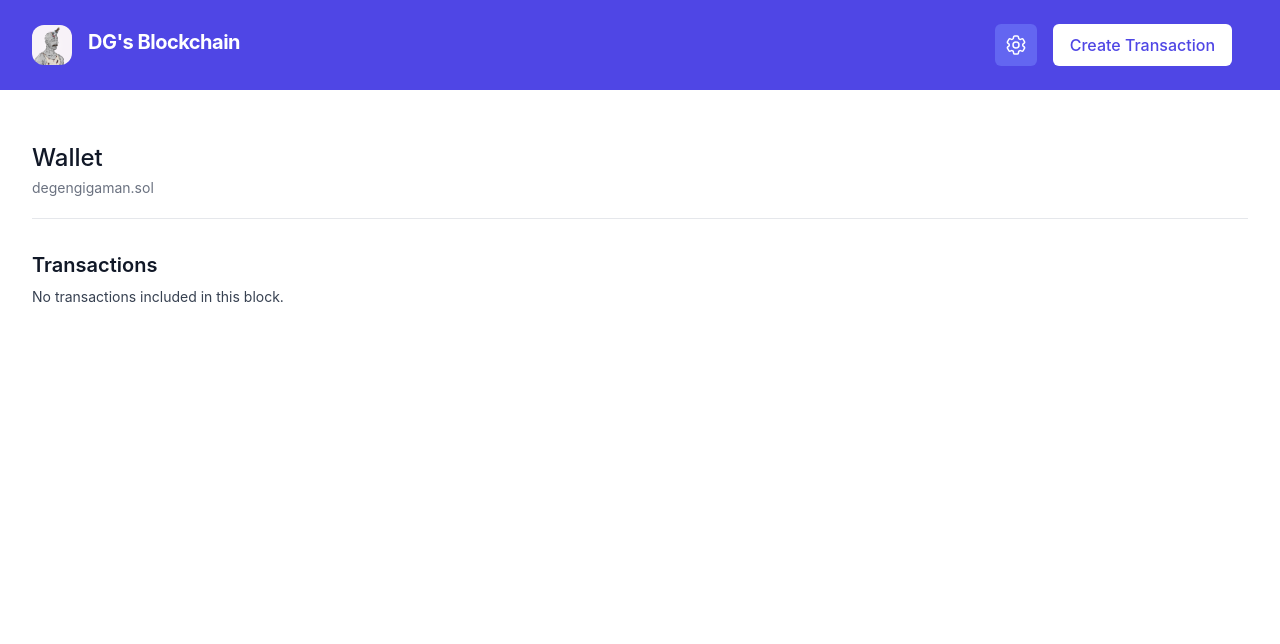
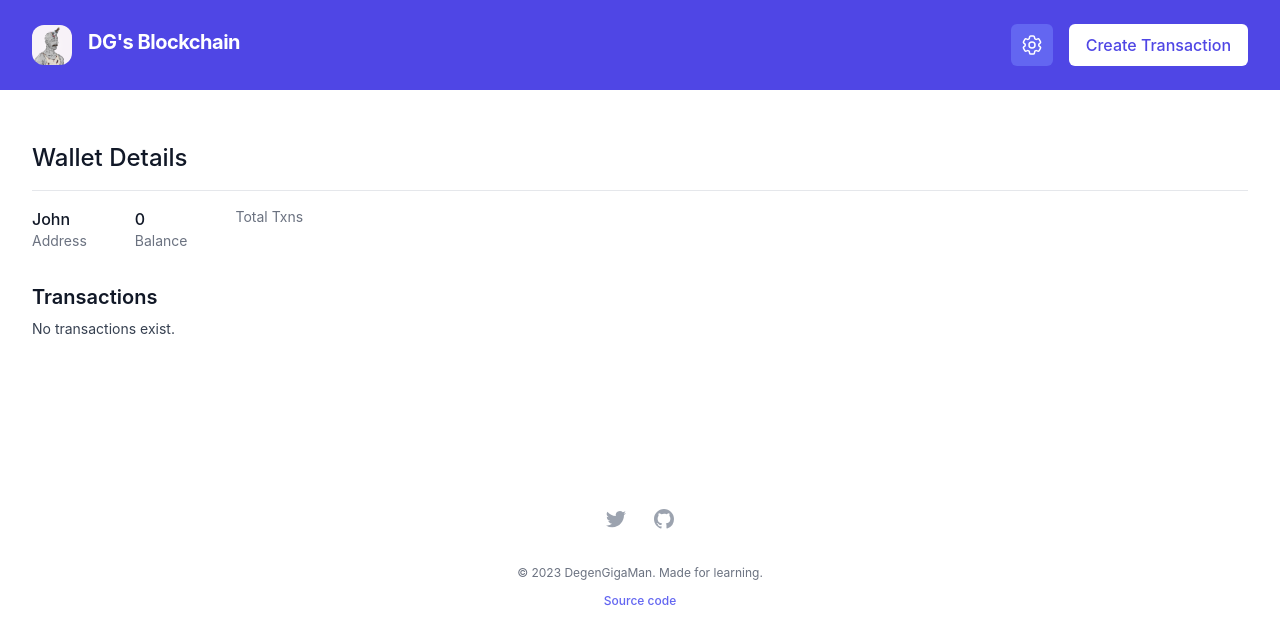
Before and after one commit to DegenGigaMan/blockchain-explorer, a React (Create React App) app: page /wallet/John in a window 1280 px wide. Shown: the top 644 px of the page. Built offline with nearby package versions, Linux system fonts and the light colour scheme.

Commit message:
wallet details page + footer

```diff
--- a/src/blockchain.js
+++ b/src/blockchain.js
@@ -5,8 +5,8 @@
 //  checking if user has enough funds to make a transaction
 
 const SHA256 = require("crypto-js/sha256");
-const EC = require('elliptic').ec;
-const ec = new EC('secp256k1');
+const EC = require("elliptic").ec;
+const ec = new EC("secp256k1");
 
 //a transaction stores to and from address and the amount send
 //to stop anyone from creating txns from addresses that arent theirs,
@@ -37,14 +37,14 @@
 
   //this method is going to verify if the txn has been correctly signed
   isValid() {
-    if(this.fromAddress === null) return true;
+    if (this.fromAddress === null) return true;
 
-    if(!this.signature || this.signature.length === 0) {
-      throw new Error('No signature in this transaction');
+    if (!this.signature || this.signature.length === 0) {
+      throw new Error("No signature in this transaction");
     }
 
     //verify that the sig was signed by the correct key
-    const publicKey = ec.keyFromPublic(this.fromAddress, 'hex');
+    const publicKey = ec.keyFromPublic(this.fromAddress, "hex");
     return publicKey.verify(this.calculateHash(), this.signature);
   }
 }
@@ -84,9 +84,9 @@
   }
 
   //verify txns in the block
-  hasValidTransactions(){
-    for(const tx of this.transactions){
-      if(!tx.isValid()){
+  hasValidTransactions() {
+    for (const tx of this.transactions) {
+      if (!tx.isValid()) {
         return false;
       }
     }
@@ -130,21 +130,20 @@
     console.log("Block successfully mined!");
     this.chain.push(block);
     this.pendingTransactions = [
-      new Transaction('System', miningRewardAddress, this.miningReward),
+      new Transaction("System", miningRewardAddress, this.miningReward),
     ];
   }
 
   //receives a txn and adds it to the pending txns array
   addTransaction(transaction) {
-
     //check if from and to addresses were provided
-    if(!transaction.fromAddress || !transaction.toAddress){
-      throw new Error('Transaction must include from and to address.');
+    if (!transaction.fromAddress || !transaction.toAddress) {
+      throw new Error("Transaction must include from and to address.");
     }
 
     //check if txn is valid
-    if(!transaction.isValid()){
-      throw new Error('Cannot add invalid transaction to chain.')
+    if (!transaction.isValid()) {
+      throw new Error("Cannot add invalid transaction to chain.");
     }
 
     this.pendingTransactions.push(transaction);
@@ -155,18 +154,21 @@
   //  the txn is just stored on the blockchain, checking your balance means going through all the txns that involve an address and calculate it
   getAddressBalance(address) {
     let balance = 0;
-
+    let transactions = [];
     for (const block of this.chain) {
       for (const txn of block.transactions) {
         if (txn.toAddress === address) {
           balance += txn.amount;
+          transactions.push(txn);
         }
         if (txn.fromAddress === address) {
           balance -= txn.amount;
+          transactions.push(txn);
         }
       }
     }
-    return balance;
+    const walletDetails = { balance: balance, transactions: transactions };
+    return walletDetails;
   }
 
   // returns false if the chain had its data changed. Blocks on the chain are meant to be immutable.
@@ -175,7 +177,7 @@
       const currentBlock = this.chain[i];
       const previousBlock = this.chain[i - 1];
 
-      if(!currentBlock.hasValidTransactions()){
+      if (!currentBlock.hasValidTransactions()) {
         return false;
       }
       if (currentBlock.hash !== currentBlock.calculateHash()) {
--- a/src/components/BlockViewer/Transactions/Transactions.js
+++ b/src/components/BlockViewer/Transactions/Transactions.js
@@ -7,7 +7,7 @@
         <div className="sm:flex-auto">
           <h1 className="text-xl font-semibold text-gray-900">Transactions</h1>
           <p className="mt-2 text-sm text-gray-700">
-            No transactions included in this block.
+            No transactions exist.
           </p>
         </div>
       </div>
@@ -24,7 +24,7 @@
               Transactions
             </h1>
             <p className="mt-2 text-sm text-gray-700">
-              All transactions included in this block.
+              All transactions included.
             </p>
           </div>
         </div>
--- /dev/null
+++ b/src/components/Layout/Footer/Footer.js
@@ -0,0 +1,51 @@
+const navigation = [
+  {
+    name: 'Twitter',
+    href: 'https://twitter.com/DegenGigaMan',
+    target: '_blank',
+    icon: (props) => (
+      <svg fill="currentColor" viewBox="0 0 24 24" {...props}>
+        <path d="M8.29 20.251c7.547 0 11.675-6.253 11.675-11.675 0-.178 0-.355-.012-.53A8.348 8.348 0 0022 5.92a8.19 8.19 0 01-2.357.646 4.118 4.118 0 001.804-2.27 8.224 8.224 0 01-2.605.996 4.107 4.107 0 00-6.993 3.743 11.65 11.65 0 01-8.457-4.287 4.106 4.106 0 001.27 5.477A4.072 4.072 0 012.8 9.713v.052a4.105 4.105 0 003.292 4.022 4.095 4.095 0 01-1.853.07 4.108 4.108 0 003.834 2.85A8.233 8.233 0 012 18.407a11.616 11.616 0 006.29 1.84" />
+      </svg>
+    ),
+  },
+  {
+    name: 'GitHub',
+    href: 'https://github.com/DegenGigaMan/',
+    target: '_blank',
+    icon: (props) => (
+      <svg fill="currentColor" viewBox="0 0 24 24" {...props}>
+        <path
+          fillRule="evenodd"
+          d="M12 2C6.477 2 2 6.484 2 12.017c0 4.425 2.865 8.18 6.839 9.504.5.092.682-.217.682-.483 0-.237-.008-.868-.013-1.703-2.782.605-3.369-1.343-3.369-1.343-.454-1.158-1.11-1.466-1.11-1.466-.908-.62.069-.608.069-.608 1.003.07 1.531 1.032 1.531 1.032.892 1.53 2.341 1.088 2.91.832.092-.647.35-1.088.636-1.338-2.22-.253-4.555-1.113-4.555-4.951 0-1.093.39-1.988 1.029-2.688-.103-.253-.446-1.272.098-2.65 0 0 .84-.27 2.75 1.026A9.564 9.564 0 0112 6.844c.85.004 1.705.115 2.504.337 1.909-1.296 2.747-1.027 2.747-1.027.546 1.379.202 2.398.1 2.651.64.7 1.028 1.595 1.028 2.688 0 3.848-2.339 4.695-4.566 4.943.359.309.678.92.678 1.855 0 1.338-.012 2.419-.012 2.747 0 .268.18.58.688.482A10.019 10.019 0 0022 12.017C22 6.484 17.522 2 12 2z"
+          clipRule="evenodd"
+        />
+      </svg>
+    ),
+  },
+]
+
+const Footer = () => {
+  return (
+    <footer className="bg-white">
+      <div className="mx-auto max-w-7xl py-20 px-6  lg:px-8">
+        <div className="flex justify-center space-x-6 md:order-2">
+          {navigation.map((item) => (
+            <a key={item.name} target={item.target} href={item.href} className="text-gray-400 hover:text-gray-500">
+              <span className="sr-only">{item.name}</span>
+              <item.icon className="h-6 w-6" aria-hidden="true" />
+            </a>
+          ))}
+        </div>
+        <div className="mt-8 md:order-1">
+          <p className="text-center text-xs leading-5 text-gray-500">
+            &copy; 2023 DegenGigaMan. Made for learning.
+          </p>
+          <a target='_blank' rel="noreferrer" href='https://github.com/DegenGigaMan/blockchain-explorer'><p className="mt-2 text-center text-xs leading-5 font-medium text-indigo-500">Source code</p></a>
+        </div>
+      </div>
+    </footer>
+  )
+}
+
+export default Footer;
--- a/src/components/Layout/Header/Header.js
+++ b/src/components/Layout/Header/Header.js
@@ -14,7 +14,7 @@
         aria-label="Top"
       >
         <div className="flex w-full items-center justify-between border-b border-indigo-500 py-6 lg:border-none">
-          <div className="flex items-center">
+          <div className="flex flex-shrink-0 items-center">
             <Link to="/">
               <span className="sr-only">DegenGigaMan</span>
               <img
@@ -27,7 +27,7 @@
               </div>
             </Link>
           </div>
-          <div className="flex items-center px-4">
+          <div className="flex flex-wrap gap-4 justify-end items-center">
             <Link
               to="/settings"
               className="flex-shrink-0 rounded-md border border-transparent bg-indigo-500 py-2 px-2 text-base font-medium text-white hover:bg-opacity-75"
@@ -36,14 +36,14 @@
             </Link>
             <Link
               to="/new-transaction"
-              className="flex-shrink-0 ml-4 rounded-md border border-transparent bg-white py-2 px-4 text-base font-medium text-indigo-600 hover:bg-indigo-50"
+              className="flex-shrink-0 rounded-md border border-transparent bg-white py-2 px-4 text-base font-medium text-indigo-600 hover:bg-indigo-50"
             >
               Create Transaction
             </Link>
             {blockContext.showPending &&
               <Link
                 to="/new-transaction/pending"
-                className="flex flex-shrink-0 flex-nowrap gap-2 ml-4 rounded-md border border-white bg-indigo-600 py-2 px-4 text-base font-medium text-white hover:bg-indigo-500"
+                className="flex flex-shrink-0 flex-nowrap gap-2 rounded-md border border-transparent bg-indigo-500 py-2 px-4 text-base font-medium text-white hover:bg-opacity-75"
               >
                 Pending Transactions <div className="font-bold bg-white rounded-sm px-2 text-indigo-600">{blockContext.pendingTransactions.length}</div>
               </Link>
--- a/src/components/Layout/Layout.js
+++ b/src/components/Layout/Layout.js
@@ -1,4 +1,5 @@
 import { Outlet } from "react-router-dom";
+import Footer from "./Footer/Footer";
 import Header from "./Header/Header";
 
 const Layout = () => {
@@ -12,6 +13,7 @@
           </div>
         </div>
       </main>
+      <Footer />
     </div>
   );
 };
--- a/src/components/PendingTransactions/PendingTransactions.js
+++ b/src/components/PendingTransactions/PendingTransactions.js
@@ -14,7 +14,7 @@
   };
   return (
     <>
-      <div className="flex justify-between items-center">
+      <div className="flex flex-wrap gap-6 md:justify-between md:items-center">
         <div className="border-b border-gray-200 pb-5">
           <h2 className="text-3xl font-bold tracking-tight text-gray-900">
             Pending transactions
@@ -26,7 +26,7 @@
         </div>
         <button
           onClick={startMining}
-          className="h-1/2 rounded-md border border-transparent bg-indigo-600 py-2 px-4 text-md font-bold text-white shadow-sm hover:bg-indigo-700 focus:outline-none focus:ring-2 focus:ring-indigo-500 focus:ring-offset-2"
+          className="flex-shrink-0 h-1/2 rounded-md border border-transparent bg-indigo-600 py-2 px-4 text-md font-bold text-white shadow-sm hover:bg-indigo-700 focus:outline-none focus:ring-2 focus:ring-indigo-500 focus:ring-offset-2"
         >
           Start mining
         </button>
--- a/src/components/WalletViewer/WalletViewer.js
+++ b/src/components/WalletViewer/WalletViewer.js
@@ -1,18 +1,46 @@
+import { useContext, useEffect, useState } from "react";
+import { useParams } from "react-router-dom";
+import { getAddressBalance } from "../../services/blockchainService";
+import BlockContext from "../../store/block-context";
 import Transactions from "../BlockViewer/Transactions/Transactions";
 
 const WalletViewer = () => {
+  const params = useParams();
+  const context = useContext(BlockContext);
+  const [wallet, setWallet] = useState({balance: 0, transactions: []});
 
+  useEffect(() => {
+    const balance = getAddressBalance(context.toAddress);
+    setWallet(balance);
+  }, [context.toAddress]);
   return (
     <div>
       <div className="border-b border-gray-200 pb-5">
         <h2 className="text-2xl font-medium leading-6 text-gray-900">
-          Wallet
+          Wallet Details
         </h2>
-        <p className="mt-2 max-w-4xl text-sm text-gray-500">
-          degengigaman.sol
-        </p>
       </div>
-      <Transactions title={false}/>
+      <div className="flex gap-12">
+        <div className="mt-4 max-w-4xl text-sm text-gray-500">
+          <p className="text-gray-900 text-base font-medium">
+            {params.walletId}
+          </p>
+          Address{" "}
+        </div>
+        <div className="mt-4 max-w-4xl text-sm text-gray-500">
+          <p className="text-gray-900 text-base font-medium">
+            {wallet.balance}
+          </p>
+          Balance{" "}
+        </div>
+        <div className="mt-4 max-w-4xl text-sm text-gray-500">
+          <p className="text-gray-900 text-base font-medium">
+            {wallet.transactions.length > 0 && wallet.transactions.length}
+          </p>
+          Total Txns{" "}
+        </div>
+      </div>
+      <Transactions txns={wallet.transactions} title={true} />
     </div>
   );
 };
--- a/src/services/blockchainService.js
+++ b/src/services/blockchainService.js
@@ -16,6 +16,15 @@
 const txn1 = new Transaction(walletKeys[0].publicKey, 'John', 10);
 txn1.signTransaction(key);
 blockchainInstance.addTransaction(txn1);
+
+const txn2 = new Transaction(walletKeys[0].publicKey, 'John', 35);
+txn2.signTransaction(key);
+blockchainInstance.addTransaction(txn2);
+
+const txn3 = new Transaction(walletKeys[0].publicKey, 'Steve', 15);
+txn3.signTransaction(key);
+blockchainInstance.addTransaction(txn3);
+
 blockchainInstance.minePendingTransactions('my-wallet-address');
 
 export const getBlockchain = () => {
@@ -44,4 +53,9 @@
 
 export const mineTransactions = () => {
   blockchainInstance.minePendingTransactions('my-wallet-address');
+  return;
 }
+
+export const getAddressBalance = (address) => {
+  return blockchainInstance.getAddressBalance(address);
+}
--- a/src/store/block-context.js
+++ b/src/store/block-context.js
@@ -8,6 +8,8 @@
   onShowPending: () => {},
   pendingTransactions: [],
   loadPending: () => {},
+  toAddress: '',
+  onWallet: () => {},
 
 });
 
@@ -15,6 +17,11 @@
   const [selectedBlock, setSelectedBlock] = useState({});
   const [showPending, setShowPending] = useState(false);
   const [pendingTransactions, setPendingTransactions] = useState([]);
+  const [toAddress, setToAddress] = useState('');
+
+  const walletHandler = (address) => {
+    setToAddress(address);
+  }
 
   const selectBlockHandler = (block) => {
     //console.log(block);
@@ -39,6 +46,8 @@
         showPending: showPending,
         pendingTransactions: pendingTransactions,
         loadPending: loadPendingHandler,
+        toAddress: toAddress,
+        onWallet: walletHandler,
       }}
     >
       {props.children}
```
Also changed, not shown: src/components/BlockViewer/Transactions/Transaction/Transaction.js (+10 -1 lines), src/pages/Wallet.js (line endings or trailing spaces).
